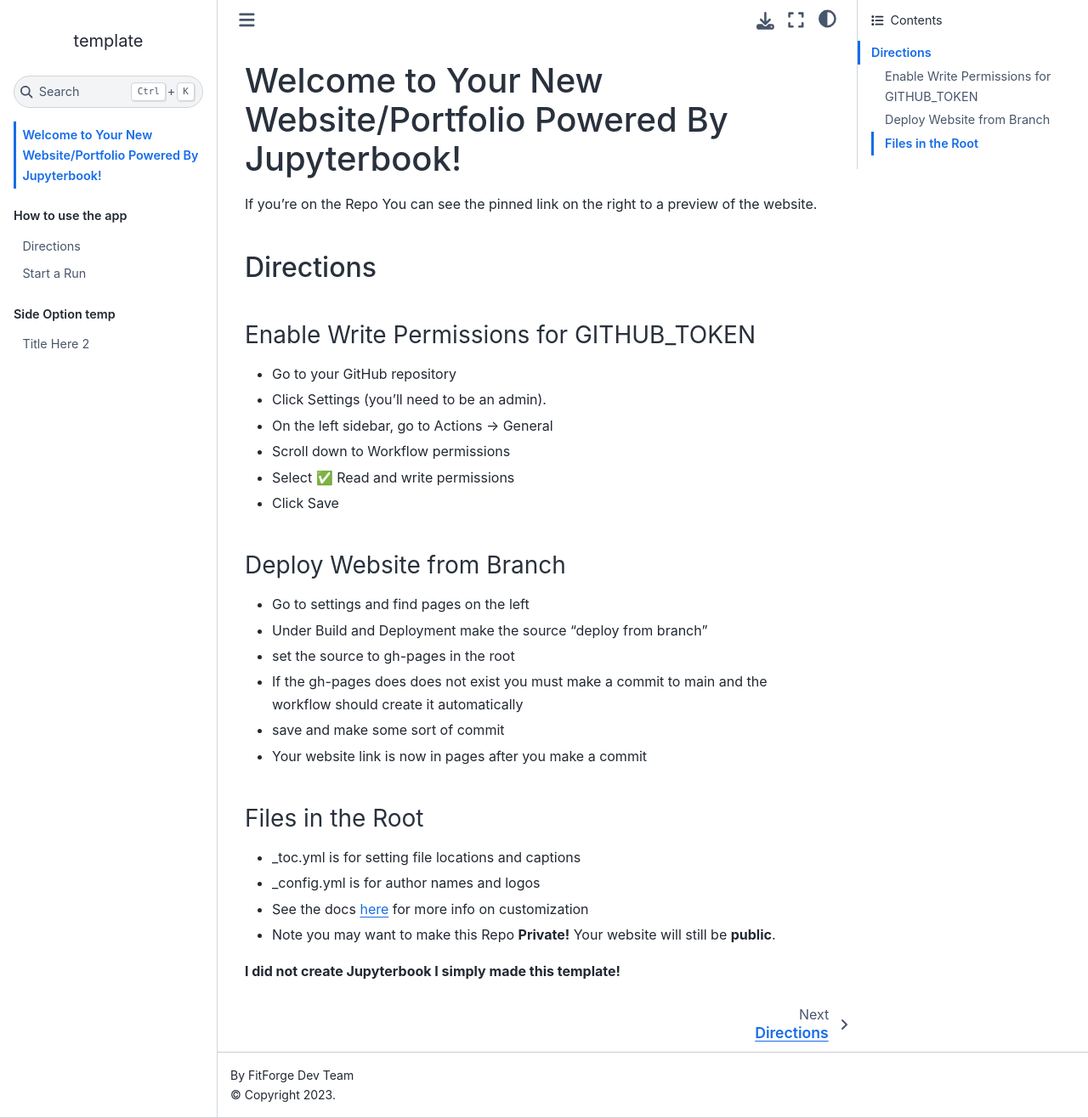
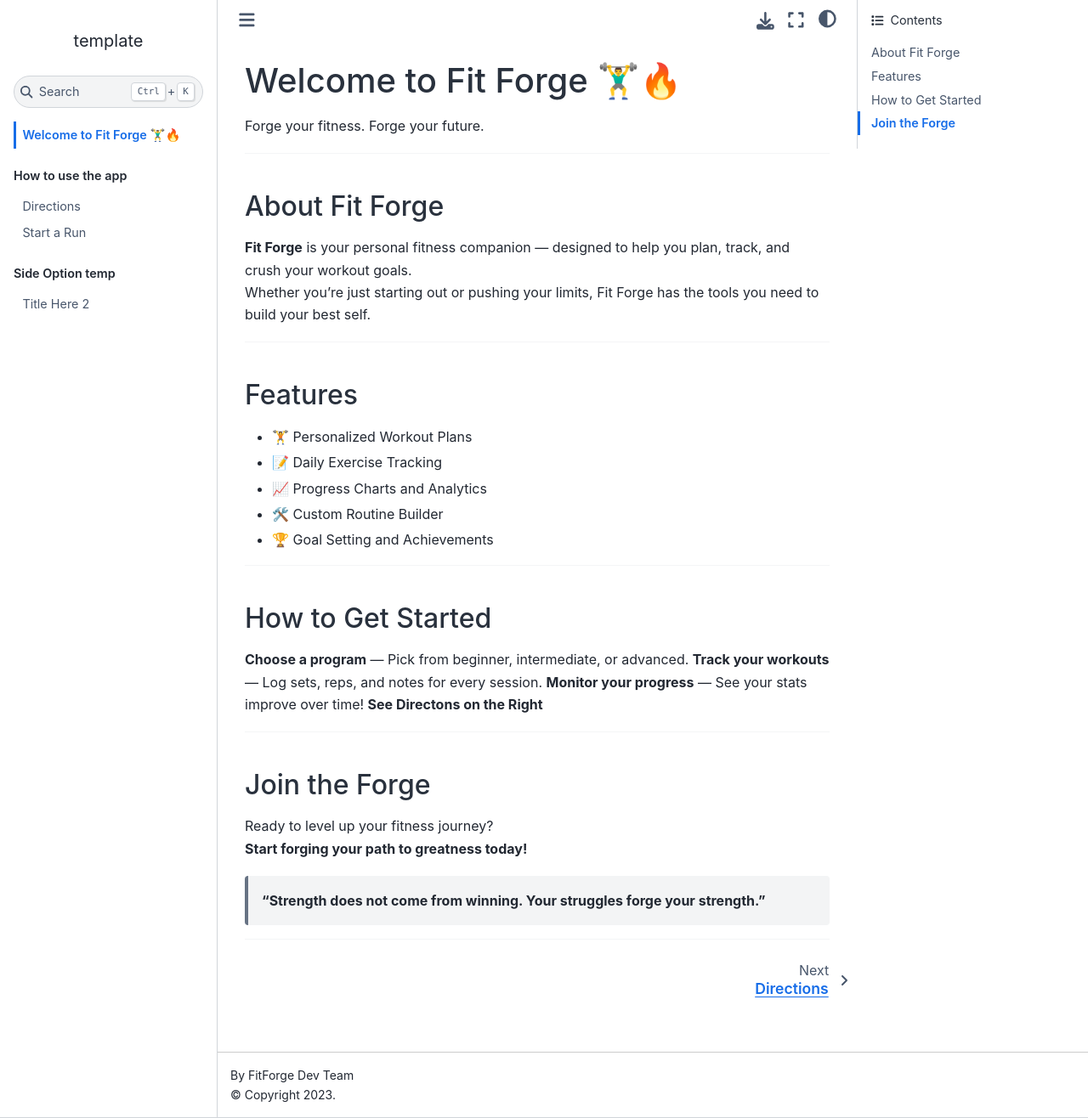
Before and after one commit to efsa95/routine305, a Jupyter Book: the page built from websiteFiles/mainPage.md, in a window 1280 px wide and 1316 px high. Shown: the whole window at 85% size. Built offline with Jupyter Book 1.0.4 settings and Sphinx 7.4.7 and the Sphinx Book theme 1.1.4, drawn with Linux system fonts in a browser that asks for light colours.

Commit message:
added main page for website

```diff
--- a/websiteFiles/mainPage.md
+++ b/websiteFiles/mainPage.md
@@ -1,29 +1,36 @@
-# Welcome to Your New Website/Portfolio Powered By Jupyterbook!
+# Welcome to Fit Forge 🏋️‍♂️🔥
 
-If you're on the Repo You can see the pinned link on the right to a preview of the website.
+Forge your fitness. Forge your future.
 
-## Directions
+---
 
- ### Enable Write Permissions for GITHUB_TOKEN
- - Go to your GitHub repository
- - Click Settings (you'll need to be an admin).
- - On the left sidebar, go to Actions → General
- - Scroll down to Workflow permissions
- - Select ✅ Read and write permissions
- - Click Save
+## About Fit Forge
+**Fit Forge** is your personal fitness companion — designed to help you plan, track, and crush your workout goals.
+Whether you're just starting out or pushing your limits, Fit Forge has the tools you need to build your best self.
 
-### Deploy Website from Branch
-- Go to settings and find pages on the left
-- Under Build and Deployment make the source "deploy from branch"
-- set the source to gh-pages in the root
-- If the gh-pages does does not exist you must make a commit to main and the workflow should create it automatically
-- save and make some sort of commit
-- Your website link is now in pages after you make a commit
+---
 
-### Files in the Root
-- _toc.yml is for setting file locations and captions
-- _config.yml is for author names and logos
-- See the docs [here](https://jupyterbook.org/en/stable/intro.html) for more info on customization
-- Note you may want to make this Repo **Private!** Your website will still be **public**.
+## Features
+- 🏋️ Personalized Workout Plans
+- 📝 Daily Exercise Tracking
+- 📈 Progress Charts and Analytics
+- 🛠️ Custom Routine Builder
+- 🏆 Goal Setting and Achievements
 
-**I did not create Jupyterbook I simply made this template!**
+---
+
+## How to Get Started
+**Choose a program** — Pick from beginner, intermediate, or advanced.
+**Track your workouts** — Log sets, reps, and notes for every session.
+**Monitor your progress** — See your stats improve over time!
+**See Directons on the Right**
+
+---
+
+## Join the Forge
+Ready to level up your fitness journey?
+**Start forging your path to greatness today!**
+
+> **“Strength does not come from winning. Your struggles forge your strength.”**
+
+---
```
